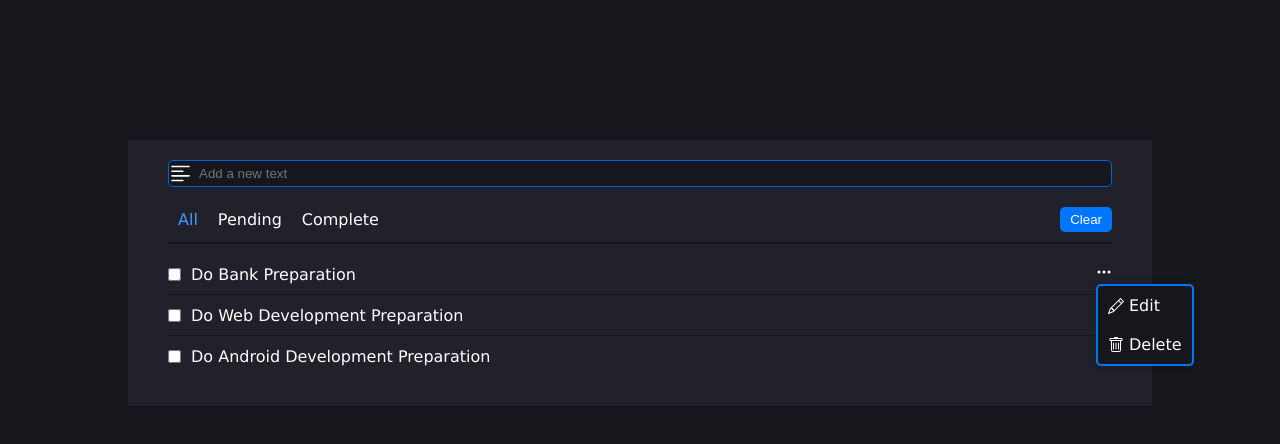
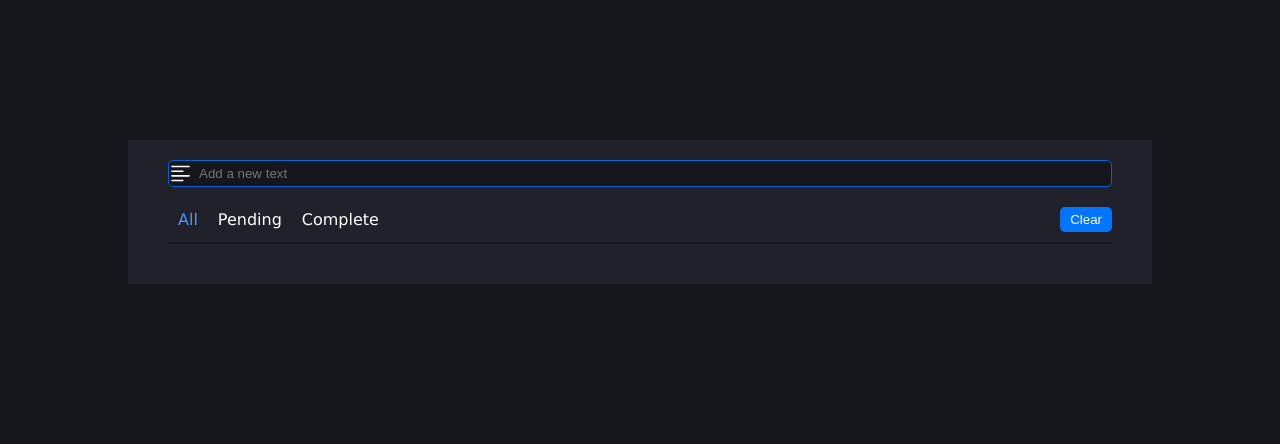
Before and after one commit to VaibhavAPatil/NotesApp, a plain HTML site: page index.html in a window 1280 px wide. Drawn offline with Linux system fonts and the light colour scheme.

Commit message:
Update index.html

```diff
--- a/index.html
+++ b/index.html
@@ -9,6 +9,7 @@
   </head>
   <body>
     <div class="wrapper">
+      <div class="sticky">
       <div class="task-input">
         <svg
           xmlns="http://www.w3.org/2000/svg"
@@ -34,110 +35,12 @@
         </div>
         <button class="clear-btn">Clear</button>
       </div>
+    </div>
 
       <!-- Task List -->
       <ul class="task-box">
-        <li class="task">
-          <label for="1">
-            <input type="checkbox" id="1" />
-            <p>Do Bank Preparation</p>
-          </label>
-          <div class="settings">
-            <svg
-              xmlns="http://www.w3.org/2000/svg"
-              width="16"
-              height="16"
-              fill="currentColor"
-              class="bi bi-three-dots"
-              viewBox="0 0 16 16"
-            >
-              <path
-                d="M3 9.5a1.5 1.5 0 1 1 0-3 1.5 1.5 0 0 1 0 3zm5 0a1.5 1.5 0 1 1 0-3 1.5 1.5 0 0 1 0 3zm5 0a1.5 1.5 0 1 1 0-3 1.5 1.5 0 0 1 0 3z"
-              />
-            </svg>
-            <ul>
-              <li>
-                <svg
-                  xmlns="http://www.w3.org/2000/svg"
-                  width="16"
-                  height="16"
-                  fill="currentColor"
-                  class="bi bi-pencil"
-                  viewBox="0 0 16 16"
-                >
-                  <path
-                    d="M12.146.146a.5.5 0 0 1 .708 0l3 3a.5.5 0 0 1 0 .708l-10 10a.5.5 0 0 1-.168.11l-5 2a.5.5 0 0 1-.65-.65l2-5a.5.5 0 0 1 .11-.168l10-10zM11.207 2.5 13.5 4.793 14.793 3.5 12.5 1.207 11.207 2.5zm1.586 3L10.5 3.207 4 9.707V10h.5a.5.5 0 0 1 .5.5v.5h.5a.5.5 0 0 1 .5.5v.5h.293l6.5-6.5zm-9.761 5.175-.106.106-1.528 3.821 3.821-1.528.106-.106A.5.5 0 0 1 5 12.5V12h-.5a.5.5 0 0 1-.5-.5V11h-.5a.5.5 0 0 1-.468-.325z"
-                  />
-                </svg>
-                <p>Edit</p>
-              </li>
-              <li>
-                <svg
-                  xmlns="http://www.w3.org/2000/svg"
-                  width="16"
-                  height="16"
-                  fill="currentColor"
-                  class="bi bi-trash"
-                  viewBox="0 0 16 16"
-                >
-                  <path
-                    d="M5.5 5.5A.5.5 0 0 1 6 6v6a.5.5 0 0 1-1 0V6a.5.5 0 0 1 .5-.5zm2.5 0a.5.5 0 0 1 .5.5v6a.5.5 0 0 1-1 0V6a.5.5 0 0 1 .5-.5zm3 .5a.5.5 0 0 0-1 0v6a.5.5 0 0 0 1 0V6z"
-                  />
-                  <path
-                    fill-rule="evenodd"
-                    d="M14.5 3a1 1 0 0 1-1 1H13v9a2 2 0 0 1-2 2H5a2 2 0 0 1-2-2V4h-.5a1 1 0 0 1-1-1V2a1 1 0 0 1 1-1H6a1 1 0 0 1 1-1h2a1 1 0 0 1 1 1h3.5a1 1 0 0 1 1 1v1zM4.118 4 4 4.059V13a1 1 0 0 0 1 1h6a1 1 0 0 0 1-1V4.059L11.882 4H4.118zM2.5 3V2h11v1h-11z"
-                  />
-                </svg>
-                <p>Delete</p>
-              </li>
-            </ul>
-          </div>
-        </li>
-
-        <li class="task">
-          <label for="1">
-            <input type="checkbox" id="1" />
-            <p>Do Web Development Preparation</p>
-          </label>
-          <div class="settings">
-            <svg
-              xmlns="http://www.w3.org/2000/svg"
-              width="16"
-              height="16"
-              fill="currentColor"
-              class="bi bi-three-dots"
-              viewBox="0 0 16 16"
-            >
-              <path
-                d="M3 9.5a1.5 1.5 0 1 1 0-3 1.5 1.5 0 0 1 0 3zm5 0a1.5 1.5 0 1 1 0-3 1.5 1.5 0 0 1 0 3zm5 0a1.5 1.5 0 1 1 0-3 1.5 1.5 0 0 1 0 3z"
-              />
-            </svg>
-          </div>
-        </li>
-
-        <li class="task">
-          <label for="1">
-            <input type="checkbox" id="1" />
-            <p>Do Android Development Preparation</p>
-          </label>
-          <div class="settings">
-            <svg
-              xmlns="http://www.w3.org/2000/svg"
-              width="16"
-              height="16"
-              fill="currentColor"
-              class="bi bi-three-dots"
-              viewBox="0 0 16 16"
-            >
-              <path
-                d="M3 9.5a1.5 1.5 0 1 1 0-3 1.5 1.5 0 0 1 0 3zm5 0a1.5 1.5 0 1 1 0-3 1.5 1.5 0 0 1 0 3zm5 0a1.5 1.5 0 1 1 0-3 1.5 1.5 0 0 1 0 3z"
-              />
-            </svg>
-          </div>
-        </li>
       </ul>
     </div>
-
     <!-- JavaScript -->
     <script src="index.js"></script>
   </body>
```
